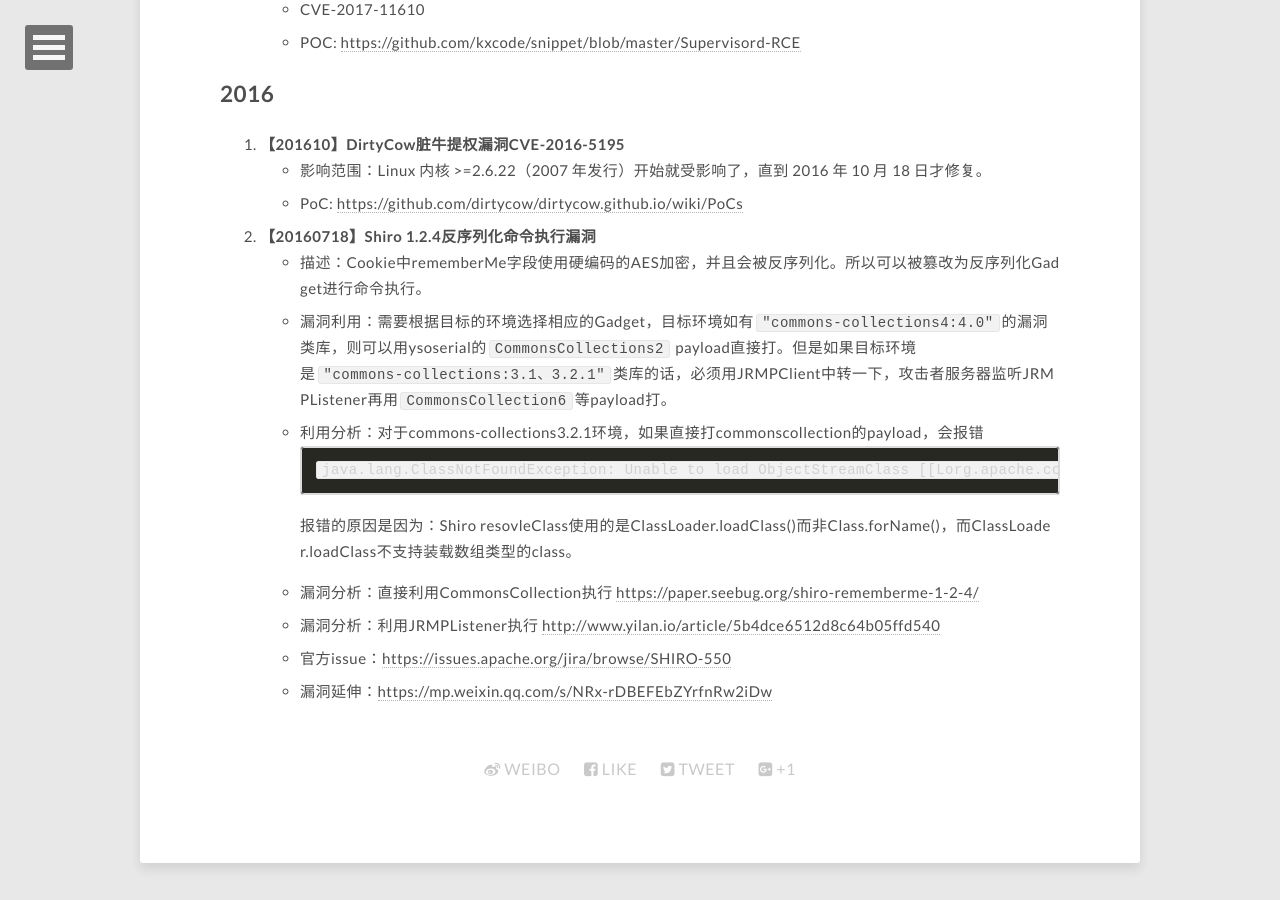
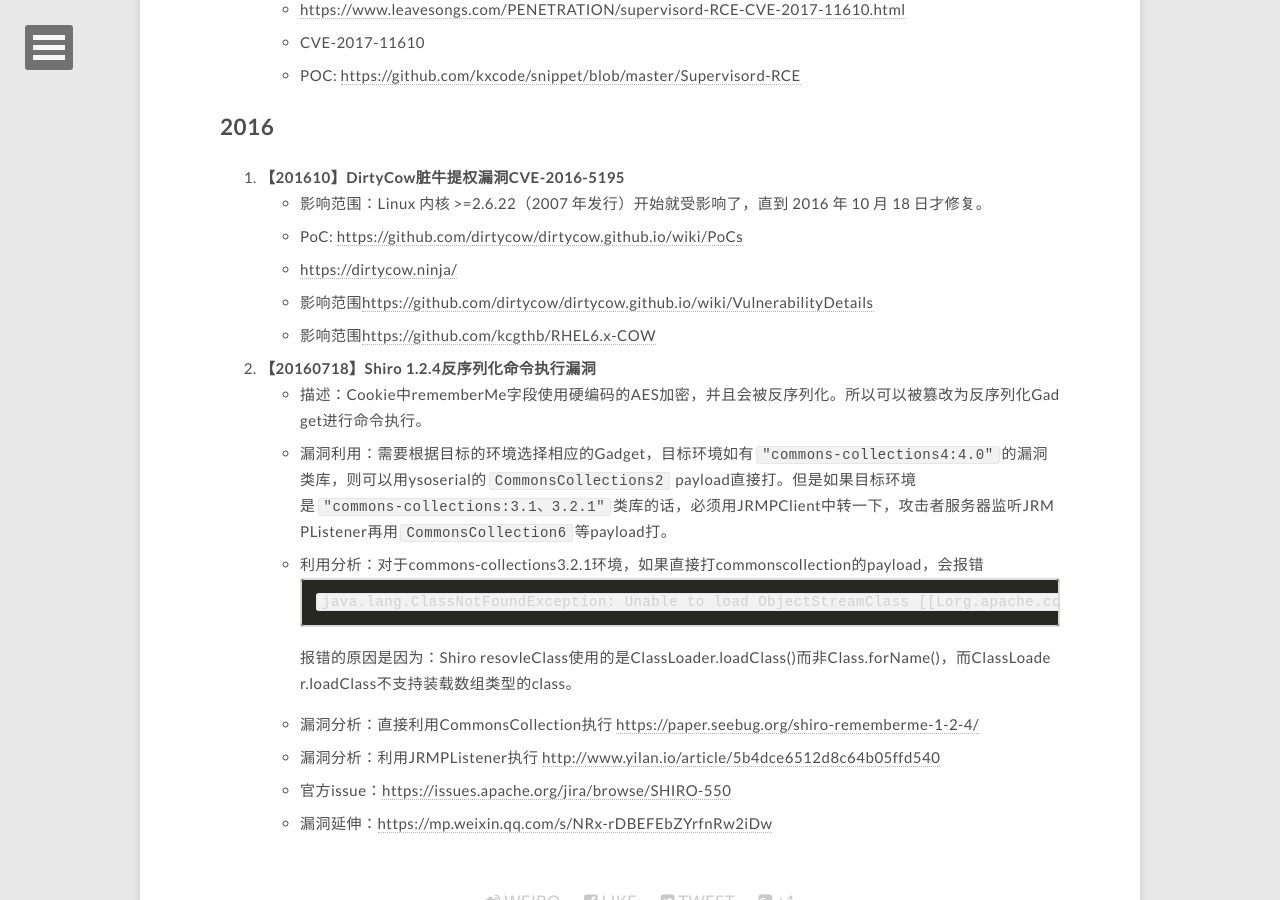
Before and after one commit to kxcode/kxcode.github.io, a Jekyll site: the page built from latest-vulns/index.md, in a window 1280 px wide and 900 px high, scrolled down 16196 px. Built offline with Jekyll 4.4.1, drawn with Linux system fonts in a browser that asks for light colours; nearby versions of some CDN libraries; comment, search, counter and statistics services are not loaded.

Commit message:
更新安全术语+漏洞

```diff
--- a/latest-vulns/index.md
+++ b/latest-vulns/index.md
@@ -461,6 +461,7 @@ https://github.com/rapid7/metasploit-framework/blob/22503209d9b8aa0a0e21ed60d9a0
     - PoC：<https://github.com/bindecy/HugeDirtyCowPOC>
     - <https://medium.com/bindecy/huge-dirty-cow-cve-2017-1000405-110eca132de0>
     - <https://www.seebug.org/vuldb/ssvid-96908>
+    - 影响Linux内核2.6.38~4.14
 
 1. **【20171127】Office Word命令执行漏洞 CVE-2017-11882**
     - 2017年11月14日，微软发布了11月的安全补丁更新，其中CVE-2017-11882是一个远程执行漏洞，通杀目前市面上的所有office版本及Windows操作系统(包括刚刚停止支持的Office 2007)。该漏洞的成因是EQNEDT32.EXE进程在读入包含MathType的ole数据时，在拷贝公式字体名称时没有对名称长度进行校验，从而造成栈缓冲区溢出，是一个非常经典的栈溢出漏洞。
@@ -574,7 +575,9 @@ https://github.com/rapid7/metasploit-framework/blob/22503209d9b8aa0a0e21ed60d9a0
 1. **【201610】DirtyCow脏牛提权漏洞CVE-2016-5195**
     - 影响范围：Linux 内核 >=2.6.22（2007 年发行）开始就受影响了，直到 2016 年 10 月 18 日才修复。
     - PoC: <https://github.com/dirtycow/dirtycow.github.io/wiki/PoCs>
-
+    - <https://dirtycow.ninja/>
+    - 影响范围<https://github.com/dirtycow/dirtycow.github.io/wiki/VulnerabilityDetails>
+    - 影响范围<https://github.com/kcgthb/RHEL6.x-COW>
 
 1. **【20160718】Shiro 1.2.4反序列化命令执行漏洞**
     - 描述：Cookie中rememberMe字段使用硬编码的AES加密，并且会被反序列化。所以可以被篡改为反序列化Gadget进行命令执行。
```
Also changed, not shown: _posts/2018-02-06-you-dont-know-security-terms.md (+6 -2 lines).
